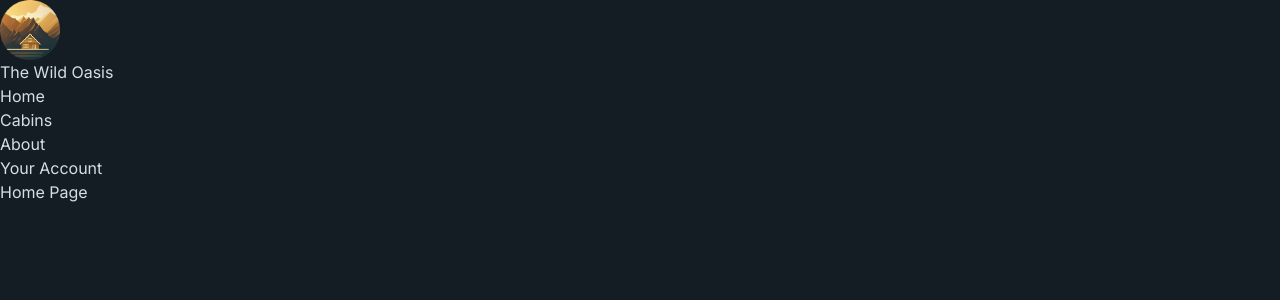
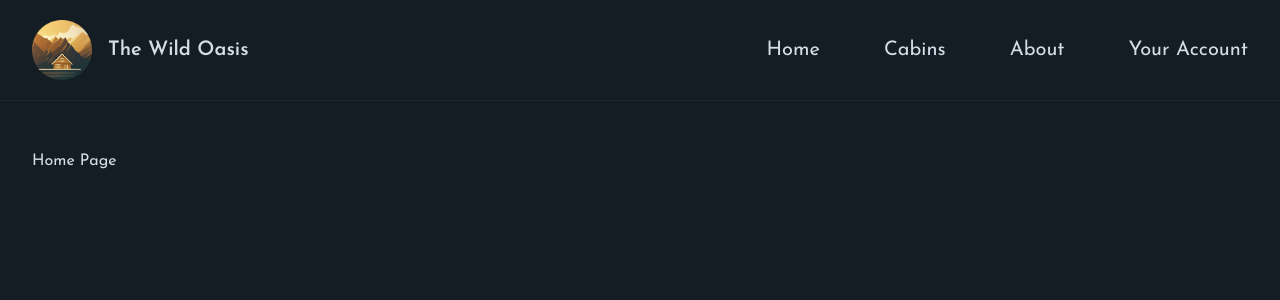
Before and after one commit to LeonLonsdale/the-wild-oasis-web, a Next.js app: page / in a window 1280 px wide. Shown: the top 300 px of the page. Built offline with nearby package versions, Linux system fonts and the light colour scheme.

Commit message:
Layout - basic layout styling

```diff
--- a/src/_components/layout/header/header.tsx
+++ b/src/_components/layout/header/header.tsx
@@ -1,5 +1,9 @@
 export default function Header({ children }: { children: React.ReactNode }) {
   return (
-    <header className="flex justify-between items-center">{children}</header>
+    <header className="border-b border-primary-900 px-8 py-5">
+      <div className="flex justify-between items-center max-w-7xl mx-auto">
+        {children}
+      </div>
+    </header>
   );
 }
--- a/src/_components/layout/navigation/main-navigation.tsx
+++ b/src/_components/layout/navigation/main-navigation.tsx
@@ -12,10 +12,8 @@
   });
 
   return (
-    <nav>
-      <ul className="flex justify-between gap-6 items-center h-full">
-        {navItems}
-      </ul>
+    <nav className="z-10 text-xl items-center h-full">
+      <ul className="flex gap-16 items-center h-full">{navItems}</ul>
     </nav>
   );
 }
--- a/src/_components/layout/navigation/nav-link.tsx
+++ b/src/_components/layout/navigation/nav-link.tsx
@@ -10,5 +10,9 @@
 
 export default function NavLink({ href, children }: NavLinkProps) {
   const isActivePath = href === usePathname();
-  return <Link href={href}>{children}</Link>;
+  return (
+    <Link href={href} className="hover:text-accent-400 transition-colors">
+      {children}
+    </Link>
+  );
 }
--- a/src/app/layout.tsx
+++ b/src/app/layout.tsx
@@ -1,11 +1,14 @@
 import type { Metadata } from "next";
-import { Inter } from "next/font/google";
+import { Josefin_Sans } from "next/font/google";
 import "@/_styles/globals.css";
 import MainNavigation from "@/_components/layout/navigation/main-navigation";
 import Header from "@/_components/layout/header/header";
 import Logo from "@/_components/common/logo";
 
-const inter = Inter({ subsets: ["latin"] });
+const josefin = Josefin_Sans({
+  subsets: ["latin"],
+  display: "swap", // show a fallback font while the web font is loading
+});
 
 export const metadata: Metadata = {
   title: {
@@ -23,13 +26,15 @@
   return (
     <html lang="en">
       <body
-        className={`${inter.className} bg-primary-950 text-primary-100 min-h-screen`}
+        className={`${josefin.className} antialiased bg-primary-950 text-primary-100 min-h-screen flex flex-col`}
       >
         <Header>
           <Logo />
           <MainNavigation />
         </Header>
-        <main>{children}</main>
+        <main className="flex-1 px-8 py-12">
+          <div className="max-w-7xl mx-auto ">{children}</div>
+        </main>
       </body>
     </html>
   );
--- a/tailwind.config.ts
+++ b/tailwind.config.ts
@@ -3,7 +3,7 @@
 const config: Config = {
   content: [
     "./src/pages/**/*.{js,ts,jsx,tsx,mdx}",
-    "./src/components/**/*.{js,ts,jsx,tsx,mdx}",
+    "./src/_components/**/*.{js,ts,jsx,tsx,mdx}",
     "./src/app/**/*.{js,ts,jsx,tsx,mdx}",
   ],
   theme: {
```
